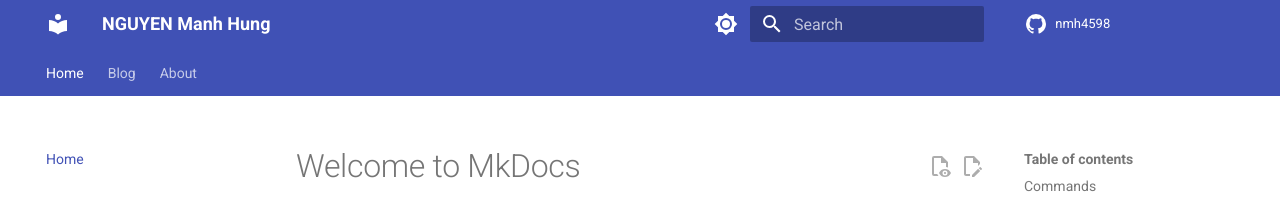
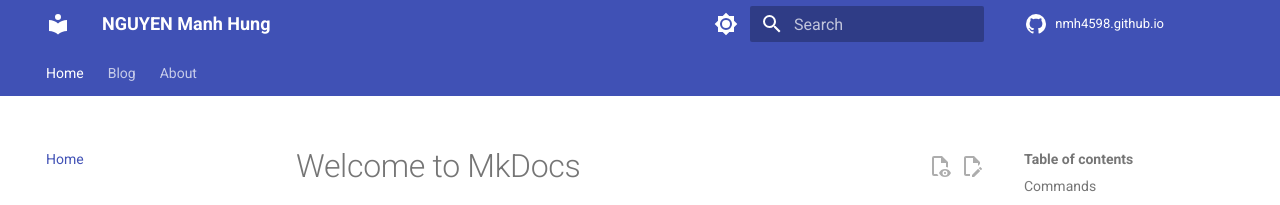
Before and after one commit to nmh4598/nmh4598.github.io, an MkDocs documentation site: the page built from docs/index.md, in a window 1280 px wide. Shown: the top 205 px of the page. Built offline with MkDocs 1.6.1 and Material for MkDocs 9.7.7, drawn with Linux system fonts in a browser that asks for light colours.

Commit message:
change repo

```diff
--- a/mkdocs.yml
+++ b/mkdocs.yml
@@ -8,8 +8,8 @@ site_description: >-
 
 
 # Repository
-repo_name: nmh4598
-repo_url: https://github.com/nmh4598
+repo_name: nmh4598.github.io
+repo_url: https://github.com/nmh4598.github.io
 
 # Copyright
 copyright: |
```
Also changed, not shown: docs/blog/ana.md (+5 -5 lines).
